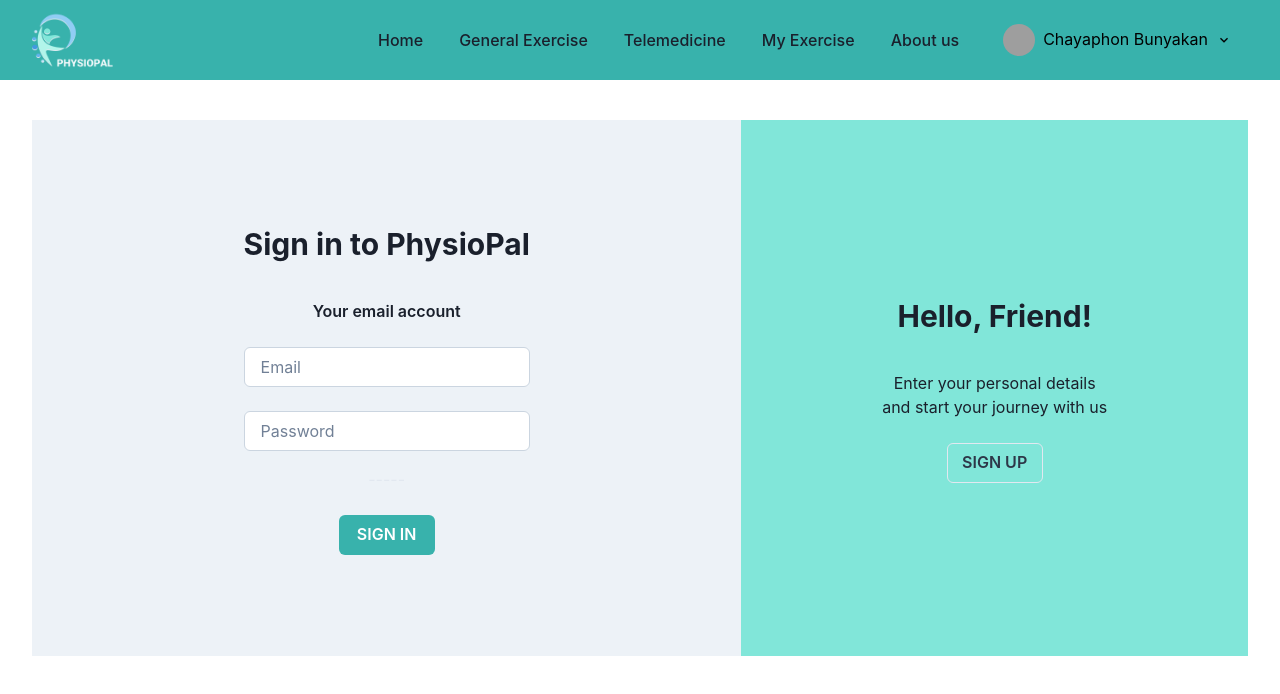
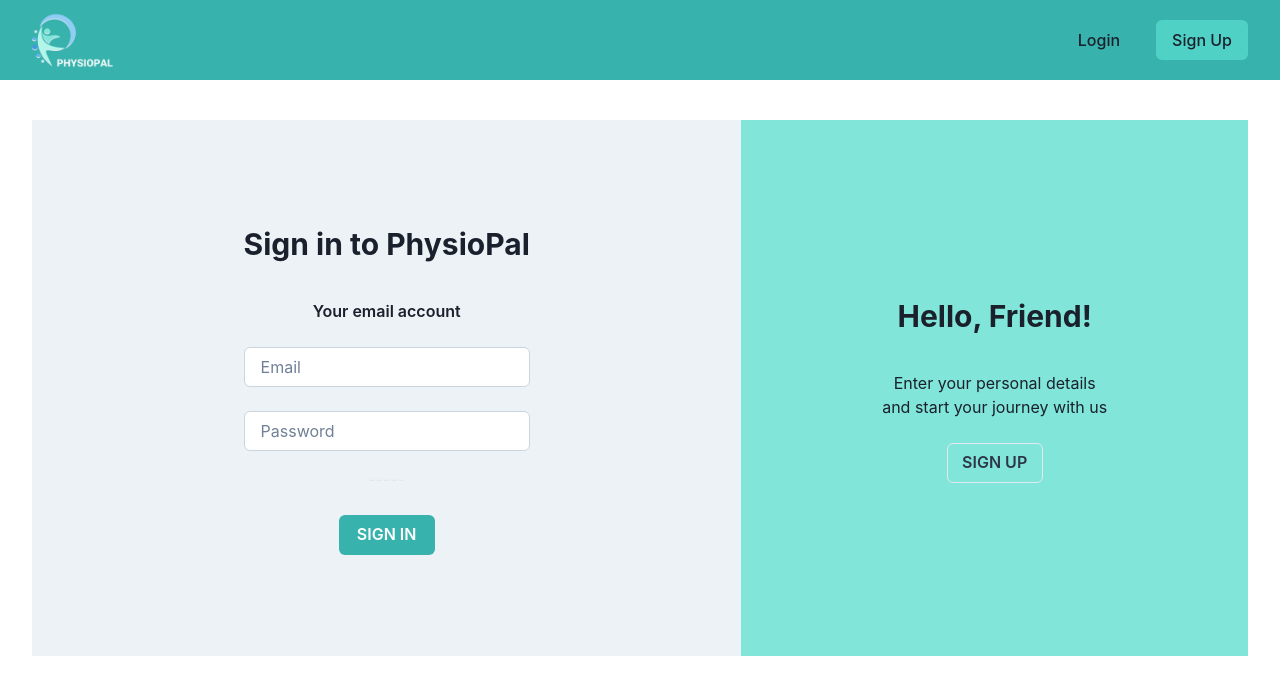
Before and after one commit to NeerChayaphon/PhysioPal-Frontend, a React (Create React App) app: page /patient/login in a window 1280 px wide. Shown: the top 694 px of the page. Built offline with nearby package versions, Linux system fonts and the light colour scheme; grey boxes are pictures that could not be loaded.

Commit message:
feat: finish login page and auth logic

```diff
--- a/src/Hook/useCheckUser.jsx
+++ b/src/Hook/useCheckUser.jsx
@@ -3,7 +3,7 @@
 import { useDispatch, useSelector } from 'react-redux';
 import { login } from '../slice/user/userSlice';
 
-function useCheckUser(role) {
+function useCheckUser(role, navigateTo) {
   const user = useSelector((state) => state.user.data);
   const dispatch = useDispatch();
   const navigate = useNavigate();
@@ -12,7 +12,7 @@
     const fetchUser = async () => {
       const token = sessionStorage.getItem('token');
       if (!token) {
-        navigate('/patient/login');
+        navigate(navigateTo);
       }
 
       if (user === null) {
@@ -30,14 +30,19 @@
           const data = await response.json();
           if (response.ok) {
             dispatch(login(data));
+            checkRole(role, data);
           } else {
-            navigate('/patient/login');
+            navigate(navigateTo);
           }
         } catch (error) {
-          navigate('/patient/login');
+          navigate(navigateTo);
         }
+      } else {
+        checkRole(role, user);
       }
+    };
 
+    const checkRole = (role, user) => {
       if (role === 'patient' && user.role !== 'patient') {
         navigate('/patient/login');
       }
@@ -46,6 +51,7 @@
         navigate('/patient/login');
       }
     };
+
     fetchUser();
   }, [dispatch, navigate, role, user]);
 }
--- a/src/component/Navbar/Navbar.jsx
+++ b/src/component/Navbar/Navbar.jsx
@@ -25,6 +25,9 @@
 } from '@chakra-ui/icons';
 
 import Logo from '../../icons/Logo.png';
+import { useDispatch } from 'react-redux';
+import { useNavigate } from 'react-router-dom';
+import { logout } from '../../slice/user/userSlice';
 
 const Links = [
   'Home',
@@ -34,26 +37,20 @@
   'About us',
 ];
 
-const NavLink = ({ children }) => (
-  <Link
-    px={2}
-    py={1}
-    rounded={'md'}
-    _hover={{
-      textDecoration: 'none',
-      bg: useColorModeValue('teal.300', 'teal.700'),
-    }}
-    href={'#'}
-  >
-    {children}
-  </Link>
-);
+const Navbar = ({ Links, HomePageLink, User, UserLinks, SignoutLink }) => {
+  const dispatch = useDispatch();
+  const refresh = () => window.location.reload(true);
 
-export default function Navbar({ Links, HomePageLink }) {
   const { isOpen, onOpen, onClose } = useDisclosure();
   if (HomePageLink === undefined) {
     HomePageLink = '/';
   }
+
+  const signout = () => {
+    dispatch(logout());
+    sessionStorage.removeItem('token');
+    // refresh();
+  };
   return (
     <>
       <Box bg='teal.400' px={8} py={2}>
@@ -71,18 +68,20 @@
             </Link>
           </HStack>
           <Flex alignItems={'center'}>
+            {User && (
               <HStack
                 as={'nav'}
                 spacing={5}
                 display={{ base: 'none', md: 'flex' }}
               >
                 {Links.map((link) => (
-                <NavLink key={link.name} href={link.url}>
+                  <NavLink key={link.name} link={link.url}>
                     {' '}
                     <Text fontWeight='medium'>{link.name}</Text>
                   </NavLink>
                 ))}
 
+                {User && (
                   <Menu>
                     <MenuButton
                       as={Button}
@@ -90,7 +89,7 @@
                       color='black'
                       _hover={{
                         textDecoration: 'none',
-                    bg: useColorModeValue('teal.300', 'teal.700'),
+                        bg: 'teal.300',
                       }}
                       leftIcon={
                         <Avatar
@@ -103,18 +102,65 @@
                       rightIcon={<ChevronDownIcon />}
                     >
                       <Text fontWeight='normal' fontSize='md'>
-                    Chayaphon Bunyakan
+                        {User.data.Name.En_Name}
                       </Text>
                     </MenuButton>
                     <MenuList>
-                  <MenuItem>Download</MenuItem>
-                  <MenuItem>Create a Copy</MenuItem>
-                  <MenuItem>Mark as Draft</MenuItem>
-                  <MenuItem>Delete</MenuItem>
-                  <MenuItem>Attend a Workshop</MenuItem>
+                      {UserLinks.map((link) => (
+                        <MenuItem>
+                          <Link
+                            w='full'
+                            _hover={{
+                              textDecoration: 'none',
+                            }}
+                            href={link.url}
+                          >
+                            {' '}
+                            {link.name}
+                          </Link>
+                        </MenuItem>
+                      ))}
+                      <MenuItem onClick={signout}>Sign Out</MenuItem>
                     </MenuList>
                   </Menu>
+                )}
               </HStack>
+            )}
+            {!User && (
+              <HStack
+                as={'nav'}
+                spacing={5}
+                display={{ base: 'none', md: 'flex' }}
+              >
+                <Link
+                  px={4}
+                  py={2}
+                  borderRadius='md'
+                  href={'/patient/login'}
+                  bg='teal.400'
+                  _hover={{
+                    textDecoration: 'none',
+                    bg: 'teal.300',
+                  }}
+                >
+                  <Text fontWeight='medium'>Login</Text>
+                </Link>
+
+                <Link
+                  px={4}
+                  py={2}
+                  borderRadius='md'
+                  href={'/patient/register'}
+                  bg='teal.300'
+                  _hover={{
+                    textDecoration: 'none',
+                    bg: 'teal.100',
+                  }}
+                >
+                  <Text fontWeight='medium'>Sign Up</Text>
+                </Link>
+              </HStack>
+            )}
           </Flex>
         </Flex>
 
@@ -122,7 +168,9 @@
           <Box pb={4} display={{ md: 'none' }}>
             <Stack as={'nav'} spacing={4}>
               {Links.map((link) => (
-                <NavLink key={link}>{link}</NavLink>
+                <NavLink key={link.name} link={link.url}>
+                  {link.name}
+                </NavLink>
               ))}
             </Stack>
           </Box>
@@ -130,4 +178,21 @@
       </Box>
     </>
   );
-}
+};
+
+const NavLink = ({ link, children }) => (
+  <Link
+    px={2}
+    py={1}
+    rounded={'md'}
+    _hover={{
+      textDecoration: 'none',
+      bg: useColorModeValue('teal.300', 'teal.700'),
+    }}
+    href={link}
+  >
+    {children}
+  </Link>
+);
+
+export default Navbar;
--- a/src/component/Navbar/NavigationBar.jsx
+++ b/src/component/Navbar/NavigationBar.jsx
@@ -1,19 +1,21 @@
 import React from 'react';
 import Navbar from './Navbar';
+import { useSelector } from 'react-redux';
+const NavigationBar = () => {
+  const user = useSelector((state) => state.user.data);
 
-const NavigationBar = () => {
   const Links = [
     {
       name: 'Home',
-      url: '/#',
+      url: '/##',
     },
     {
       name: 'General Exercise',
-      url: '/#',
+      url: '/###',
     },
     {
       name: 'Telemedicine',
-      url: '/#',
+      url: '/####',
     },
     {
       name: 'My Exercise',
@@ -24,7 +26,25 @@
       url: '/#',
     },
   ];
-  return <Navbar Links={Links} />;
+
+  if (window.location.pathname === '/patient/login') {
+    return <Navbar Links={[]} UserLinks={[]} />;
+  } else {
+    if (user === null) {
+      return <Navbar Links={[]} />;
+    } else if (user.role === 'patient') {
+      return (
+        <Navbar
+          Links={Links}
+          User={user}
+          UserLinks={Links}
+          SignoutLink={'/patient/login'}
+        />
+      );
+    } else if (user.role === 'physiotherapist') {
+      return <Navbar Links={[]} />;
+    }
+  }
 };
 
 export default NavigationBar;
--- a/src/page/Home.jsx
+++ b/src/page/Home.jsx
@@ -4,7 +4,7 @@
 import useCheckUser from '../Hook/useCheckUser';
 
 const Home = () => {
-  useCheckUser('patient');
+  useCheckUser('patient', '/patient/login');
   const user = useSelector((state) => state.user.data);
 
   return <>{user && <div>{user.role}</div>}</>;
```
Lines whose indentation alone changed are shown as unchanged.
